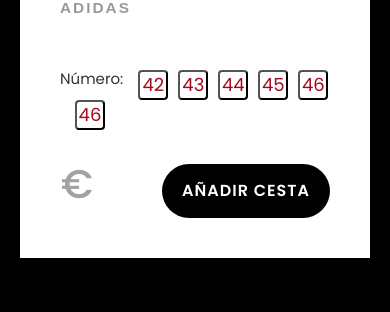
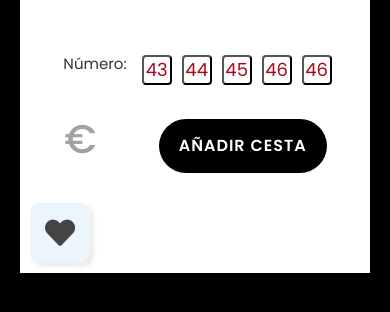
Before and after one commit to Jarauta1/djshop, a React (Create React App) app: page /zapatillas/1 in a window 390 px wide. Shown: the part 432-744 px from the top of the page. Built offline with nearby package versions, Linux system fonts and the light colour scheme; no server answers; a web font is replaced by a local one.

Commit message:
terminadas secciones y mejorado el comprar

```diff
--- a/src/CSS/camisetas.css
+++ b/src/CSS/camisetas.css
@@ -142,6 +142,7 @@ a.buy-btn{
   border:1px solid #212121;
   transition: all 0.2s ease-in-out;
   margin-left: 10px;
+  cursor: pointer;
 }
 a.buy-btn:hover , a.buy-btn:active, a.buy-btn:focus{
   border-color: #FF9800;
@@ -193,5 +194,6 @@ a.buy-btn{
   border-color: #FF9800;
   background: #FF9800;
   color: #fff;
+  cursor: pointer;
 }
 }
--- a/src/CSS/favoritos.css
+++ b/src/CSS/favoritos.css
@@ -16,6 +16,8 @@
     height: 250px;
     box-shadow: 0 0 8px -2px rgba(0, 0, 0, 0.5);
     display: flex;
+    margin: 15px;
+    background-color: #49bfee33;
   }
 
    .product-card:hover {
@@ -39,7 +41,7 @@
   }
 
   .product-content{
-    padding: 1.5rem 0;
+    padding: 1.5rem 1.5rem;
     display: flex;
     flex-direction: column;
     flex: 1;
@@ -200,6 +202,49 @@
     transform: rotate(45deg);
   }
 
+  /* ----------- */
+  /* BOTON CESTA */
+  /* ----------- */
+  .boton-favcesta {
+    position: relative;
+    list-style: none;
+    text-align: center;
+    margin-right: 15px;
+    display: flex;
+ }
+ .boton-favcesta .label-favcesta {
+    position: relative;
+    cursor: pointer;
+    margin-right: 15px ;
+ }
+ .boton-favcesta .label-favcesta input[type="checkbox"] {
+    position: absolute;
+    opacity: 0;
+ }
+ .boton-favcesta .label-favcesta :checked ~ .icon-box-favcesta {
+    box-shadow: inset -2px -2px 5px rgba(255, 255, 255, 1), inset 3px 3px 5px rgba(0, 0, 0, 0.1);
+ }
+ .boton-favcesta .label-favcesta :checked ~ .icon-box-favcesta .favcesta {
+    transform: scale(0.95);
+ }
+ .boton-favcesta .label-favcesta .icon-box-favcesta {
+    width: 60px;
+    height: 60px;
+    background: #ebf5fc;
+    display: flex;
+    justify-content: center;
+    align-items: center;
+    box-shadow: -2px -2px 5px rgba(255, 255, 255, 1), 3px 3px 5px rgba(0, 0, 0, 0.1);
+    border-radius: 10px;
+ }
+ .boton-favcesta .label-favcesta .icon-box-favcesta .favcesta {
+    font-size: 30px;
+    color: #6a9bd8;
+ }
+  /* --------------- */
+  /* FIN BOTON CESTA */
+  /* --------------- */
+
   @media screen and (min-width: 426px) and (max-width: 1024px) {
     .body-favoritos {
       flex-direction: column;
--- a/src/CSS/zapatillasCard.css
+++ b/src/CSS/zapatillasCard.css
@@ -169,7 +169,90 @@
     top: -5px;
 }
 
+/* ------------------------------------------------------------------------------------------------------------------------------------------------ */
+.boton-zap {
+    position: relative;
+    list-style: none;
+    text-align: center;
+    margin-right: 15px;
+    display: flex;
+    top: -70px;
+    left: 375px;
+ }
+ .boton-zap .label-zap {
+    position: relative;
+    cursor: pointer;
+    margin-right: 15px ;
+ }
+ .boton-zap .label-zap input[type="checkbox"] {
+    position: absolute;
+    opacity: 0;
+ }
+ .boton-zap .label-zap :checked ~ .icon-box-zap {
+    box-shadow: inset -2px -2px 5px rgb(43, 41, 41), inset 3px 3px 5px rgba(0, 0, 0, 0.1);
+ }
+ .boton-zap .label-zap :checked ~ .icon-box-zap .zap {
+    transform: scale(0.95);
+ }
+ .boton-zap .label-zap .icon-box-zap {
+    width: 60px;
+    height: 60px;
+    background: #353636;
+    display: flex;
+    justify-content: center;
+    align-items: center;
+    box-shadow: -2px -2px 5px rgb(43, 41, 41), 3px 3px 5px rgba(0, 0, 0, 0.1);
+    border-radius: 10px;
+ }
+ .boton-zap .label-zap .icon-box-zap .zap {
+    font-size: 30px;
+    color: #1a1a1a;
+ }
 
+ @media only screen and (max-width: 700px) {
+    .boton-zap {
+        position: relative;
+        list-style: none;
+        text-align: center;
+        margin-right: 15px;
+        display: flex;
+        top: -10px;
+        left: 10px;
+     }
+
+     .boton-zap .label-zap {
+        position: relative;
+        cursor: pointer;
+        margin-right: 15px ;
+     }
+     .boton-zap .label-zap input[type="checkbox"] {
+        position: absolute;
+        opacity: 0;
+     }
+     .boton-zap .label-zap :checked ~ .icon-box-zap {
+        box-shadow: inset -2px -2px 5px rgba(255, 255, 255, 1), inset 3px 3px 5px rgba(0, 0, 0, 0.1);
+     }
+     .boton-zap .label-zap :checked ~ .icon-box-zap .zap {
+        transform: scale(0.95);
+     }
+     .boton-zap .label-zap .icon-box-zap {
+        width: 60px;
+        height: 60px;
+        background: #ebf5fc;
+        display: flex;
+        justify-content: center;
+        align-items: center;
+        box-shadow: -2px -2px 5px rgba(255, 255, 255, 1), 3px 3px 5px rgba(0, 0, 0, 0.1);
+        border-radius: 10px;
+     }
+     .boton-zap .label-zap .icon-box-zap .zap {
+        font-size: 30px;
+        color: #444444;
+     }
+
+ }
+
+/* ------------------------------------------------------------------------------------------------------------------------------------------------ */
 
 /* responsive */
 @media (max-width: 1080px) {
--- a/src/JS/cesta.js
+++ b/src/JS/cesta.js
@@ -14,6 +14,7 @@ function Cesta(props) {
     let [cesta,setCesta] = useState([])
     let [num,setNum] = useState(1)
     let [isLoading,setIsLoading] = useState(false)
+    let [eliminado,setEliminado] = useState(false)
 
     useEffect(function(){
 
@@ -44,11 +45,10 @@ function Cesta(props) {
             body: JSON.stringify({usuario: usuario}),
           }).then((res)=>res.json()).then((res)=>{
             console.log(res)
-            setCesta(res.datos[0].cesta)
             setTotal(parseFloat(res.total))
           })
           setIsLoading(true)
-          setNum(num+1)
+
       }
 
       function eliminar(id) {
@@ -64,11 +64,10 @@ function Cesta(props) {
                setCesta(res.datos[0].cesta)
                setTotal(parseFloat(res.total))
 
+            })
+            setIsLoading(true)
+            setEliminado(true)
 
-
-            })
-           /*  setIsLoading(true) */
-         /*  setNum(num+1) */
       }
 
       let mostrarCesta = cesta.map(producto=>{
@@ -97,7 +96,7 @@ function Cesta(props) {
 
 
       if (isLoading == false) {
-        console.log(isLoading)
+
         return(<div className="body-cesta">
          <h2 className="h2-cesta">Cesta</h2>
 
@@ -128,7 +127,38 @@ function Cesta(props) {
 
 </div>
         </div>)
-      } else{
+      } else if (isLoading == true && eliminado == true) {
+        return(<div className="body-cesta">
+        <h2 className="h2-cesta">Cesta</h2>
+
+<div class="shopping-cart">
+
+ <div class="column-labels">
+   <label class="product-image">Imagen</label>
+   <label class="product-details">Producto</label>
+   <label class="product-price">Precio</label>
+   <label class="product-quantity">Cantidad</label>
+   <label class="product-removal">Eliminar</label>
+   <label class="product-line-price">Total</label>
+ </div>
+
+
+{mostrarCesta}
+
+
+ <div class="totals">
+   <div class="totals-item">
+     <label>Total</label>
+     <div class="totals-value" id="cart-subtotal">0 €</div>
+   </div>
+
+ </div>
+
+     {/* <Link to="/cesta_finalizada"> */}<button onClick={comprar} class="checkout">Comprar</button>{/* </Link> */}
+
+</div>
+       </div>)
+      } else {
         return(<div className="body-cesta">
         <h2 className="h2-cesta">Cesta</h2>
 
--- a/src/JS/zapatillas.js
+++ b/src/JS/zapatillas.js
@@ -47,7 +47,6 @@ function Zapatillas(props) {
                     <h4>{zapatillas.titulo}</h4>
                     <div className="size">
                         <h3>Disponible:</h3>
-                        <span>42</span>
                         <span>43</span>
                         <span>44</span>
                         <span>45</span>
--- a/src/JS/zapatillasCard.js
+++ b/src/JS/zapatillasCard.js
@@ -99,10 +99,9 @@ function ZapatillasCard(props) {
                     <h2>{data.nombre}<br/><span> Adidas</span>
                     </h2>
                     <p>
-                {data.descripcion}
+                      {data.descripcion}
                     </p>
                     <p class="product-colors-zapatillasCard">Número:
-                        <input type="submit" value="42"/>
                         <input type="submit" value="43"/>
                         <input type="submit" value="44"/>
                         <input type="submit" value="45"/>
@@ -110,12 +109,17 @@ function ZapatillasCard(props) {
                         <input type="submit" value="46"/>
                     </p>
                     <h3>{data.precio} €</h3>
-
-                    <button onClick={()=>{cesta(data.nombre,data.imagen,id,edadUsuario,data.precio)}}>AÑADIR CESTA</button>
-
-
+                    <button className="boton-zc-ces" onClick={()=>{cesta(data.nombre,data.imagen,id,edadUsuario,data.precio)}}>AÑADIR CESTA</button>
                 </div>
             </div>
+                    <div className="boton-zap">
+                      <label onClick={()=>{favorito(data.nombre,data.imagen,data.id,edadUsuario,data.precio)}} className="label-zap">
+                        <input type="checkbox" name=""/>
+                        <div class="icon-box-zap">
+                          <i class="zap fa fa-heart" aria-hidden="true"></i>
+                        </div>
+                      </label>
+                    </div>
         </div>
     </div>
     </>)
--- a/src/Usuario/usuario.css
+++ b/src/Usuario/usuario.css
@@ -35,7 +35,9 @@
 /* ------------------------------------------------------------------------------------------------------------------------------- */
 /* ------------------------------------------------------------------------------------------------------------------------------- */
 /* ------------------------------------------------------------------------------------------------------------------------------- */
-
+.camiseta-usuario {
+    font-size: 20px;
+}
 
 /* ------------------------------------------------------------------------------------------------------------------------------- */
 /* ------------------------------------------------------------------------------------------------------------------------------- */
--- a/src/Usuario/usuario.js
+++ b/src/Usuario/usuario.js
@@ -567,8 +567,8 @@ let chart1_2_options = {
                     Totales
                   </a>
                   <a class="header-link" >
-                  <div className="material-icons header-admin">
-                     <a>checkroom</a>
+                  <div className="header-admin">
+                  <i className="fa fa-tshirt camiseta-usuario"></i>
                     </div>
                     Camisetas
                   </a>
@@ -591,8 +591,8 @@ let chart1_2_options = {
                     Peliculas
                   </a>
                   <a class="header-link" href="#">
-                  <div className="material-icons header-admin">
-                     <a>ice_skating</a>
+                  <div className="header-admin">
+                    <i className="fa fa-shoe-prints camiseta-usuario"></i>
                     </div>
                     Zapatillas
                   </a>
```
Also changed, not shown: src/JS/favoritos.js (+45 -5 lines), 1 other file (tests, documents, lock files or other folders).
